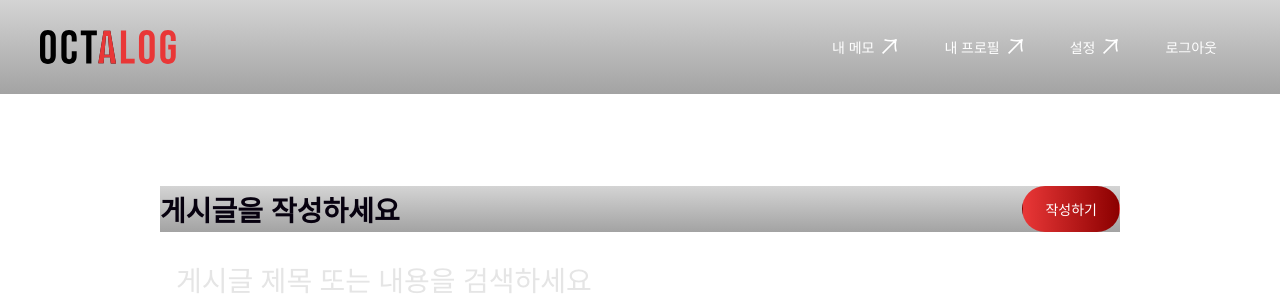
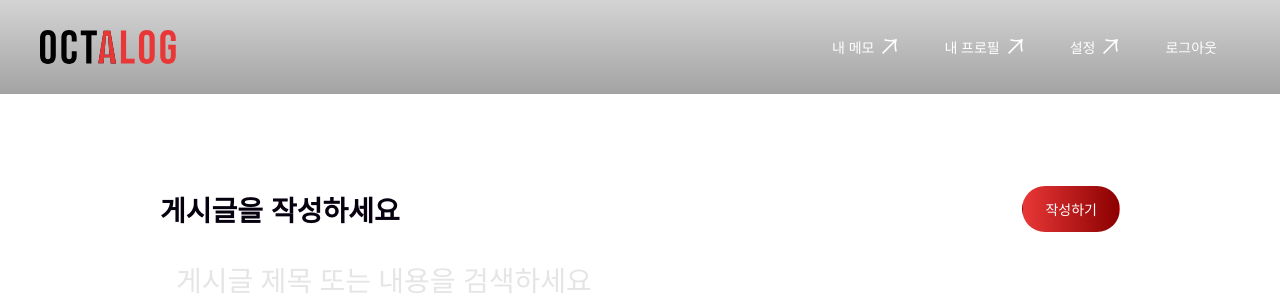
Before and after one commit to SeongMin-089/Octalog, a React app in the folder frontend/: page /app in a window 1280 px wide. Shown: the top 295 px of the page. Built offline with nearby package versions, Linux system fonts and the light colour scheme; no server answers; the HTML template or start-up script is replaced by a standard one.

Commit message:
post-api-ready

```diff
--- a/frontend/src/components/layouts/Header.scss
+++ b/frontend/src/components/layouts/Header.scss
@@ -1,6 +1,7 @@
 @use "@/styles/variables" as *;
 header {
   background: linear-gradient(180deg, $gray-300 0%, $gray-400 100%);
+
   .inner {
     max-width: $container-lg;
     display: flex;
--- a/frontend/src/components/posts/PostComponentAll.scss
+++ b/frontend/src/components/posts/PostComponentAll.scss
@@ -1,4 +1,8 @@
 @use "@/styles/variables" as *;
+
+.post-header {
+    background: transparent;
+  }
 
 .tags {
     display: flex;
```
